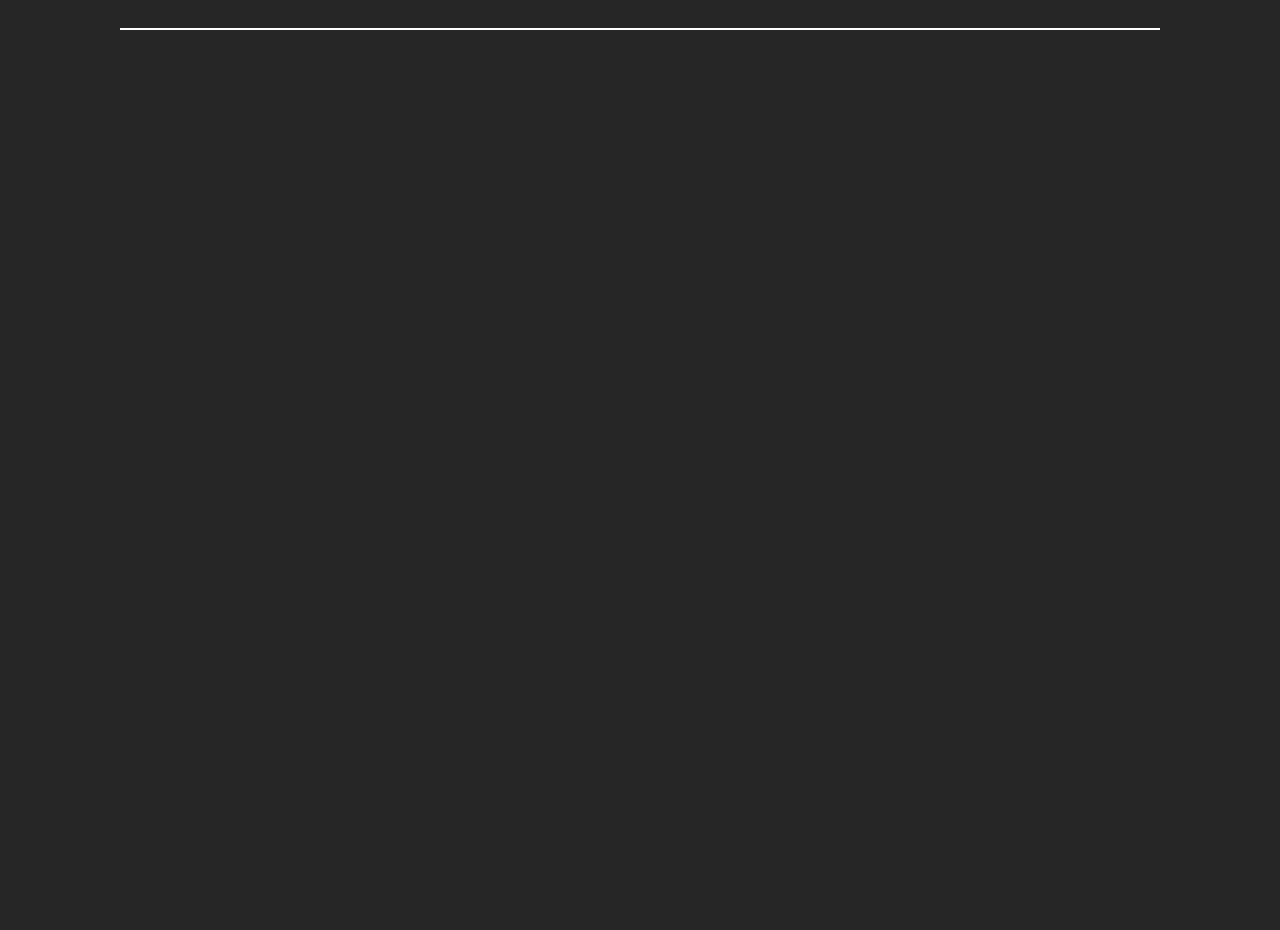
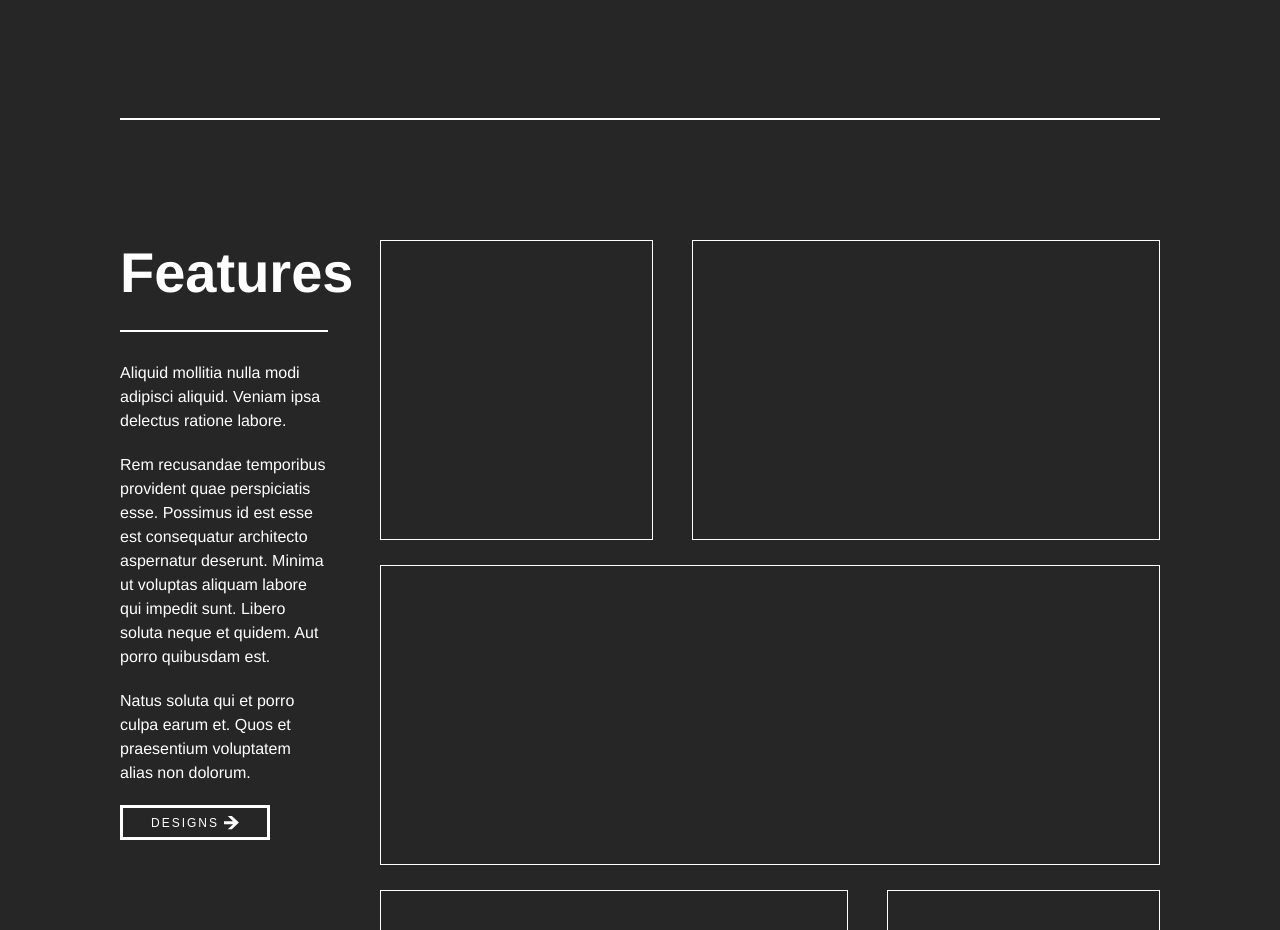
Before and after one commit to CanRaffs89/oko-house, a React (Create React App) app: page / in a window 1280 px wide. Shown: the part 1732-2662 px from the top of the page. Before the commit the page ends 1840 px from the top, so only its background shows below. Built offline with nearby package versions, Linux system fonts and the light colour scheme.

Commit message:
Mobile bottom border styling. Added features section

```diff
--- a/src/App.js
+++ b/src/App.js
@@ -12,7 +12,18 @@ const App = () => {
       </div>
       <Hero />
       <div className="container">
-        <Section />
+        <Section
+          title={'House Designs'}
+          firstPara={'Eco-friendly, future-proof, self-build kit houses designed for modern living.'}
+          secondPara={'Lorem ipsum dolor sit amet consectetur adipisicing elit. Quod minima doloribus natus molestias doloremque sint corporis. Doloribus quam deleniti nobis ullam. Quae adipisci nam voluptatibus nemo consequuntur esse corrupti eaque.'}
+          thirdPara={'Delectus nam qui nisi. Ipsum consequatur non dolorem praesentium ut molestiae velit. Optio aliquid voluptatem corporis quia.'}
+        />
+        <Section
+          title={'Features'}
+          firstPara={'Aliquid mollitia nulla modi adipisci aliquid. Veniam ipsa delectus ratione labore.'}
+          secondPara={'Rem recusandae temporibus provident quae perspiciatis esse. Possimus id est esse est consequatur architecto aspernatur deserunt. Minima ut voluptas aliquam labore qui impedit sunt. Libero soluta neque et quidem. Aut porro quibusdam est.'}
+          thirdPara={'Natus soluta qui et porro culpa earum et. Quos et praesentium voluptatem alias non dolorum.'}
+        />
       </div>
     </>
   );
--- a/src/components/Section.js
+++ b/src/components/Section.js
@@ -1,14 +1,15 @@
 import Button from "./Button"
 
-const Section = () => {
+const Section = ({ title, firstPara, secondPara, thirdPara }) => {
     return (
         <div className="section-container">
             <div className="section-content-container">
                 <div className="section-text">
-                    <h1>House Designs</h1>
+                    <h1>{title}</h1>
                     <span className="span-line-text"></span>
-                    <p>Eco-friendly, future-proof, self-build kit houses designed for modern living.</p>
-                    <p>Lorem ipsum dolor sit amet consectetur adipisicing elit. Quod minima doloribus natus molestias doloremque sint corporis. Doloribus quam deleniti nobis ullam. Quae adipisci nam voluptatibus nemo consequuntur esse corrupti eaque.</p>
+                    <p>{firstPara}</p>
+                    <p id="secondPara">{secondPara}</p>
+                    <p>{thirdPara}</p>
                     <Button link={'/'} text={'DESIGNS'}/>
                 </div>
                 <div className="section-grid-1">
--- a/src/css/main.css
+++ b/src/css/main.css
@@ -192,6 +192,9 @@ nav .nav-links-container .nav-link {
   font-size: 16px;
   line-height: 24px;
 }
+.section-container .section-content-container .section-text #secondPara {
+  margin: 20px 0;
+}
 .section-container .section-content-container .section-grid-1 {
   display: flex;
   flex-wrap: wrap;
@@ -218,7 +221,7 @@ nav .nav-links-container .nav-link {
   height: 2px;
   width: 100%;
   background: white;
-  margin-top: 5px;
+  margin-top: 95px;
 }
 
 @media (max-width: 1024px) {
@@ -264,6 +267,9 @@ nav .nav-links-container .nav-link {
   }
   .section-container .section-content-container .section-grid-1 .grid-lg {
     margin: 0 0 5% 0;
+  }
+  .section-container .span-line-bottom-border {
+    margin-top: 35px;
   }
 }
 button {
--- a/src/scss/_section.scss
+++ b/src/scss/_section.scss
@@ -30,6 +30,10 @@
             p {
                 font-size: 16px;
                 line-height: 24px;
+            }
+
+            #secondPara {
+                margin: 20px 0;
             }
         }
 
@@ -66,7 +70,7 @@
         height: 2px;
         width: 100%;
         background: white;
-        margin-top: 5px;
+        margin-top: 95px;
     }
 }
 
@@ -131,5 +135,8 @@
                 }
             }
         }
+        .span-line-bottom-border {
+            margin-top: 35px;
+        }
     }
 }
```
Also changed, not shown: src/components/Border-Span.js (deleted), 1 other file (tests, documents, lock files or other folders).
